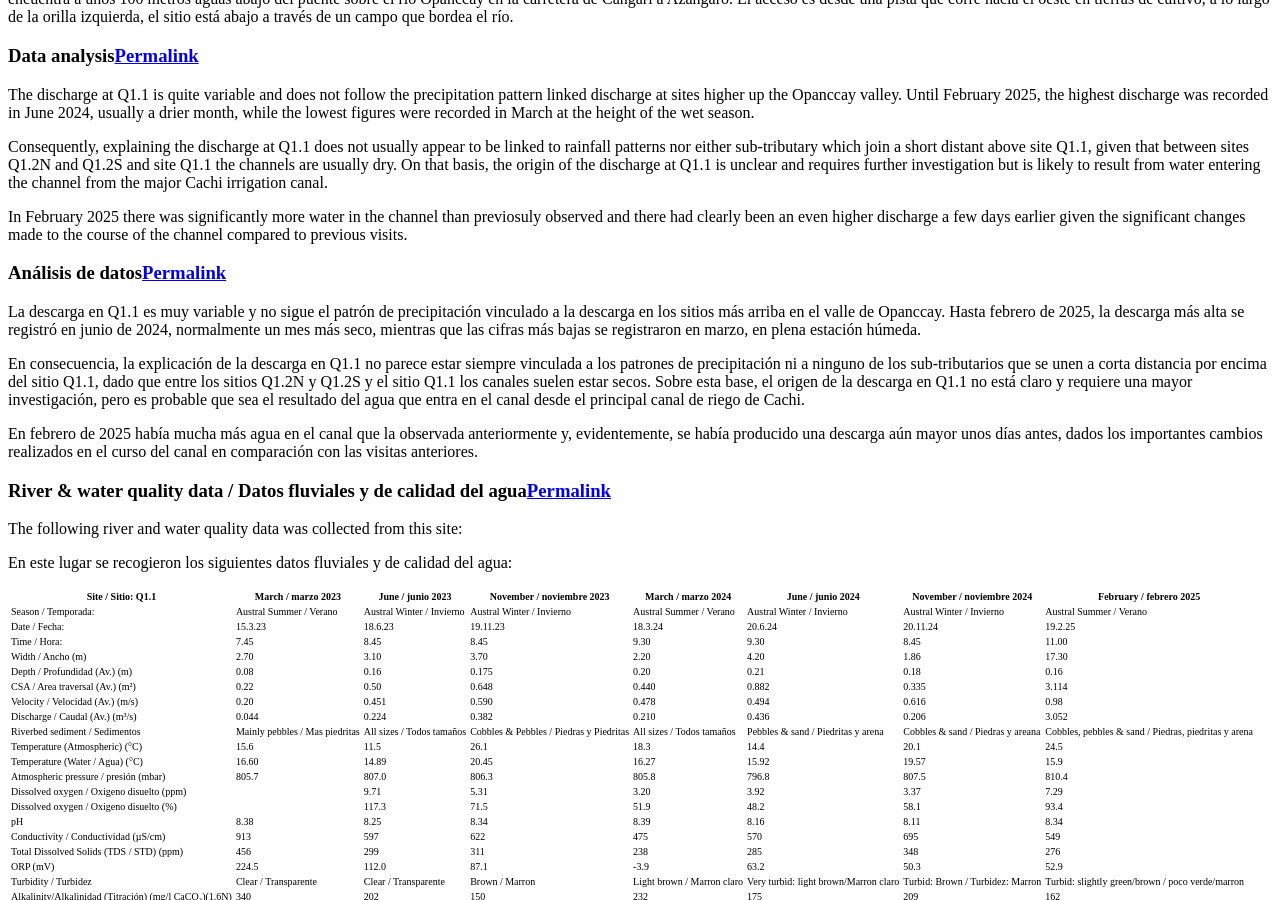
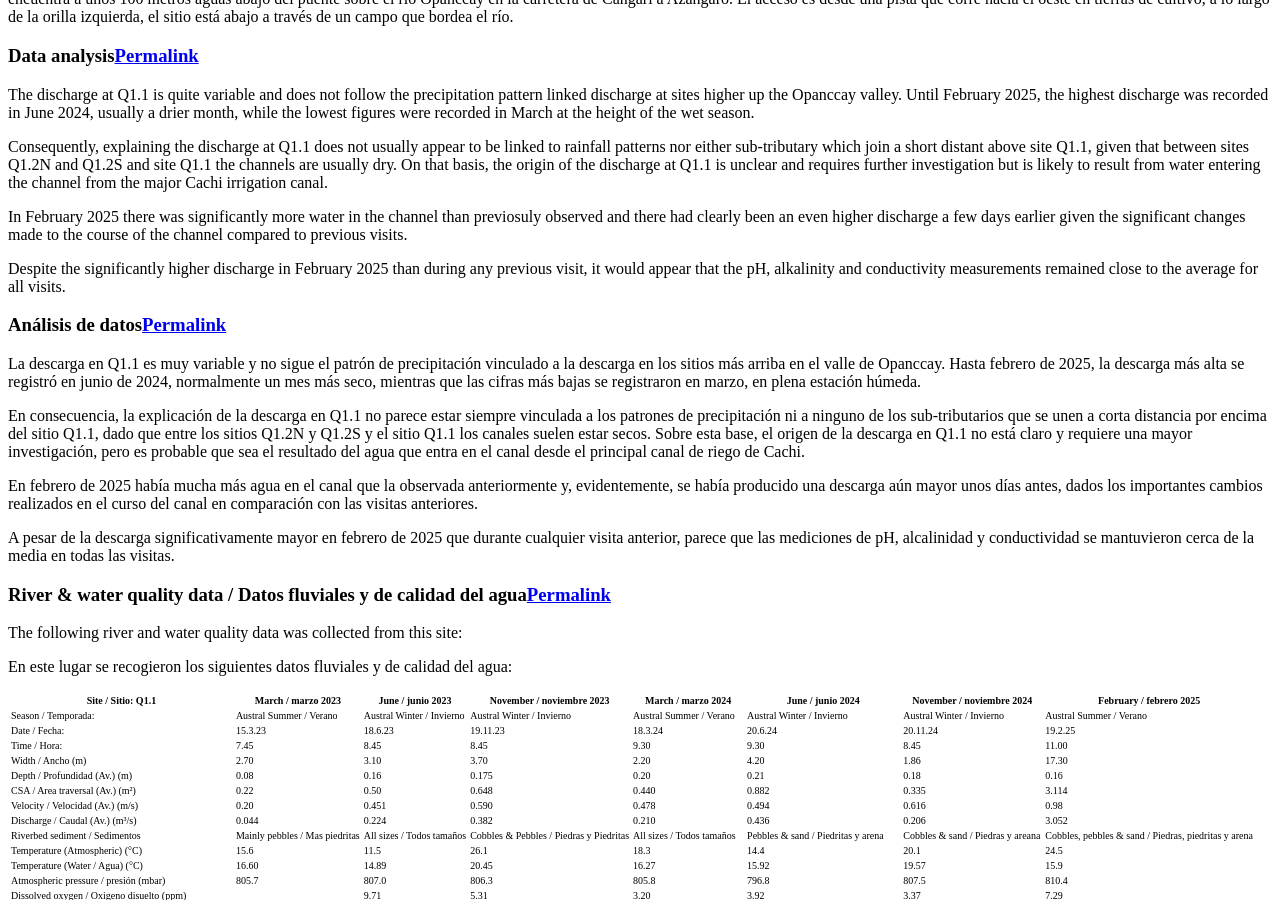
Before and after one commit to HVLepage/cavep-unah, a Jekyll site: the page built from _docs/site-network/Q1_1.md, in a window 1280 px wide and 900 px high, scrolled down 3533 px. Built offline with Jekyll 4.4.1, drawn with Linux system fonts in a browser that asks for light colours; comment, search, counter and statistics services are not loaded.

Commit message:
Update Q1_1.md

```diff
--- a/_docs/site-network/Q1_1.md
+++ b/_docs/site-network/Q1_1.md
@@ -77,7 +77,7 @@ Consequently, explaining the discharge at Q1.1 does not usually appear to be lin
 
 In February 2025 there was significantly more water in the channel than previosuly observed and there had clearly been an even higher discharge a few days earlier given the significant changes made to the course of the channel compared to previous visits.
 
-
+Despite the significantly higher discharge in February 2025 than during any previous visit, it would appear that the pH, alkalinity and conductivity measurements remained close to the average for all visits.
 
 
 ### Análisis de datos
@@ -87,6 +87,8 @@ La descarga en Q1.1 es muy variable y no sigue el patrón de precipitación vinc
 En consecuencia, la explicación de la descarga en Q1.1 no parece estar siempre vinculada a los patrones de precipitación ni a ninguno de los sub-tributarios que se unen a corta distancia por encima del sitio Q1.1, dado que entre los sitios Q1.2N y Q1.2S y el sitio Q1.1 los canales suelen estar secos. Sobre esta base, el origen de la descarga en Q1.1 no está claro y requiere una mayor investigación, pero es probable que sea el resultado del agua que entra en el canal desde el principal canal de riego de Cachi.
 
 En febrero de 2025 había mucha más agua en el canal que la observada anteriormente y, evidentemente, se había producido una descarga aún mayor unos días antes, dados los importantes cambios realizados en el curso del canal en comparación con las visitas anteriores.
+
+A pesar de la descarga significativamente mayor en febrero de 2025 que durante cualquier visita anterior, parece que las mediciones de pH, alcalinidad y conductividad se mantuvieron cerca de la media en todas las visitas.
 
 
 ### River & water quality data / Datos fluviales y de calidad del agua
```
